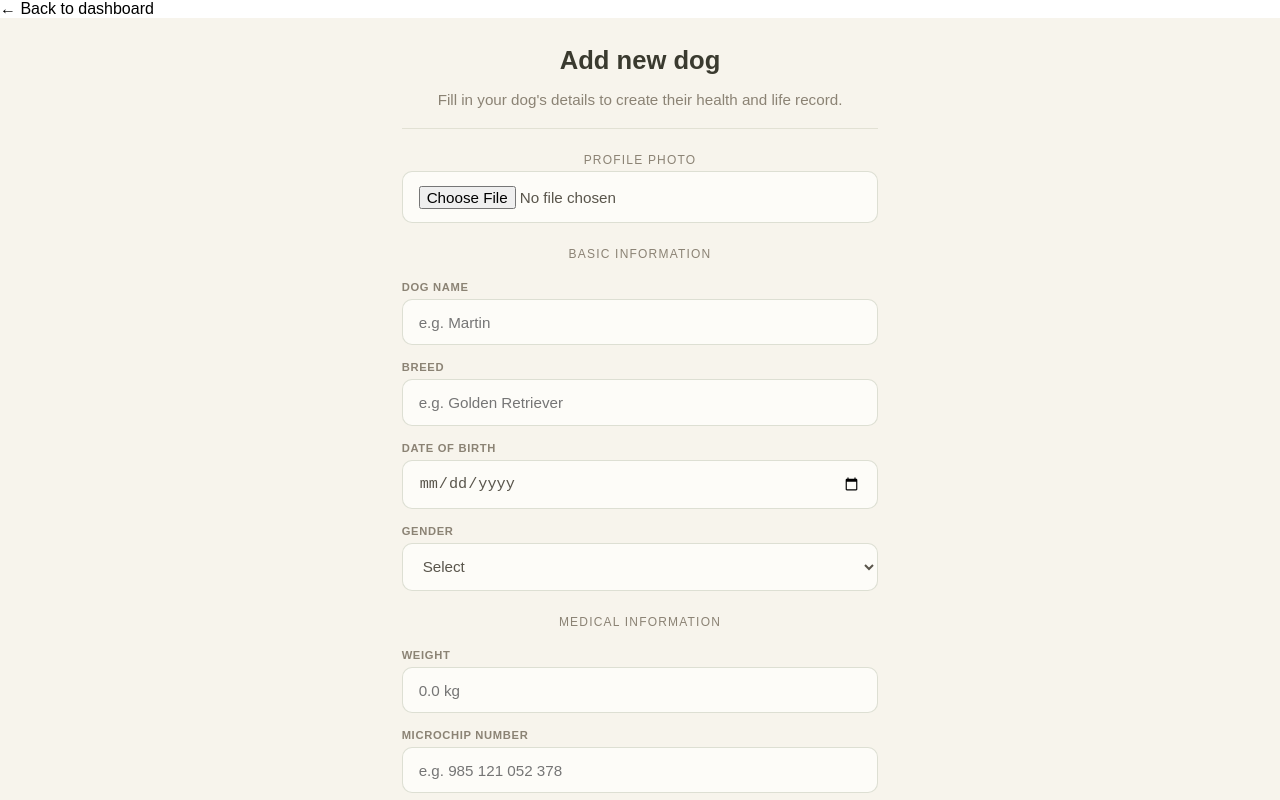
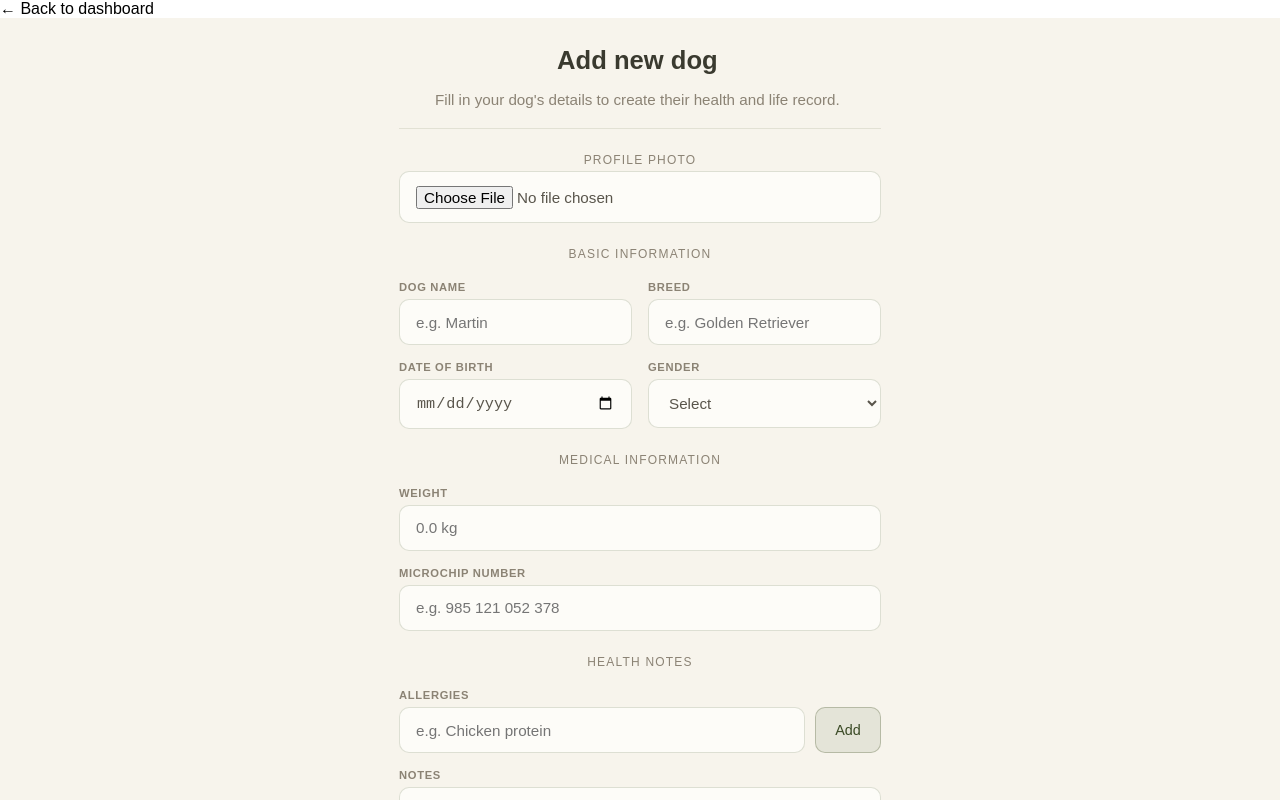
Before and after one commit to ddiaaaaanna/milo, a React (Vite) app in the folder client/: page /create in a window 1280 px wide. Shown: the top 800 px of the page. Built offline with nearby package versions, Linux system fonts and the light colour scheme; sample sign-in values are in the browser's storage.

Commit message:
change layout of add dog page

```diff
--- a/client/src/pages/CreateDog/CreateDog.css
+++ b/client/src/pages/CreateDog/CreateDog.css
@@ -27,7 +27,8 @@
   color: #3a3a2f;
 }
 
-.addDog-header-info p {
+.addDog-header-info p,
+.allergy-container p {
   margin: 2px 0 0;
   color: var(--text-main);
   font-size: 0.95rem;
@@ -118,7 +119,7 @@
 }
 
 .addDog-button-container button[type="submit"] {
-  background-color: #b5703a;
+  background-color: #4a5a2f;
   color: #fff;
 }
 
@@ -126,3 +127,45 @@
   background: transparent;
   color: var(--text-dark);
 }
+
+.form-row {
+  display: grid;
+  grid-template-columns: 1fr 1fr;
+  gap: 16px;
+}
+
+.form-field {
+  display: flex;
+  flex-direction: column;
+}
+
+.input-with-button {
+  display: flex;
+  gap: 10px;
+  align-items: stretch;
+}
+
+.input-with-button input {
+  flex: 1;
+}
+
+.input-with-button button {
+  padding: 0 1.2rem;
+  border: 1px solid rgba(74, 90, 47, 0.3);
+  border-radius: 10px;
+  background: rgba(74, 90, 47, 0.1);
+  color: #3a4a25;
+  font-size: 0.9rem;
+  cursor: pointer;
+  flex-shrink: 0;
+}
+
+.input-with-button button:hover {
+  background: rgba(74, 90, 47, 0.18);
+}
+
+.allergy-container {
+  display: flex;
+  justify-content: center;
+  gap: 5px;
+}
--- a/client/src/pages/CreateDog/CreateDog.tsx
+++ b/client/src/pages/CreateDog/CreateDog.tsx
@@ -19,6 +19,8 @@ function CreateDog() {
   const navigate = useNavigate();
 
   function handleAddAllergy() {
+    if (!newAllergy.trim()) return;
+
     setAllergies([...allergies, newAllergy]);
     setNewAllergy("");
   }
@@ -88,6 +90,8 @@ JPG, PNG or WEBP"
             />
 
             <p>Basic information</p>
+            <div className="form-row">
+              <div className="form-field">
                 <label htmlFor="dog-name">DOG NAME</label>
                 <input
                   id="dog-name"
@@ -96,7 +100,9 @@ JPG, PNG or WEBP"
                   value={name}
                   onChange={(e) => setName(e.target.value)}
                 />
+              </div>
 
+              <div className="form-field">
                 <label htmlFor="dog-breed">BREED</label>
                 <input
                   id="dog-breed"
@@ -105,7 +111,11 @@ JPG, PNG or WEBP"
                   value={breed}
                   onChange={(e) => setBreed(e.target.value)}
                 />
+              </div>
+            </div>
 
+            <div className="form-row">
+              <div className="form-field">
                 <label htmlFor="dog-bday">DATE OF BIRTH</label>
                 <input
                   id="dog-bday"
@@ -114,7 +124,9 @@ JPG, PNG or WEBP"
                   value={birthday}
                   onChange={(e) => setBirthday(e.target.value)}
                 />
+              </div>
 
+              <div className="form-field">
                 <label htmlFor="dog-gender">GENDER</label>
                 <select
                   id="dog-gender"
@@ -125,6 +137,8 @@ JPG, PNG or WEBP"
                   <option value="male">Male</option>
                   <option value="female">Female</option>
                 </select>
+              </div>
+            </div>
 
             <p>Medical information</p>
             <label htmlFor="dog-weight">Weight</label>
@@ -147,6 +161,7 @@ JPG, PNG or WEBP"
 
             <p>Health notes</p>
             <label htmlFor="dog-allergies">Allergies</label>
+            <div className="input-with-button">
               <input
                 id="dog-allergies"
                 type="text"
@@ -157,10 +172,13 @@ JPG, PNG or WEBP"
               <button type="button" onClick={handleAddAllergy}>
                 Add
               </button>
+            </div>
 
+            <div className="allergy-container">
               {allergies.map((a) => (
                 <p key={a}>{a}</p>
               ))}
+            </div>
 
             <label htmlFor="dog-notes">Notes</label>
             <textarea
--- a/client/src/pages/Home/Home.tsx
+++ b/client/src/pages/Home/Home.tsx
@@ -36,7 +36,7 @@ function Home() {
           <Link to="/create">
             <button>+ Add your dog</button>
           </Link>
-          <img src="/1.png" alt="" width={"500px"} />
+          <img src="/empty-state.png" alt="" width={"500px"} />
         </div>
       </div>
     );
```
Also changed, not shown: client/public/empty-state.png (renamed from client/public/1.png). Lines whose indentation alone changed are shown as unchanged.
